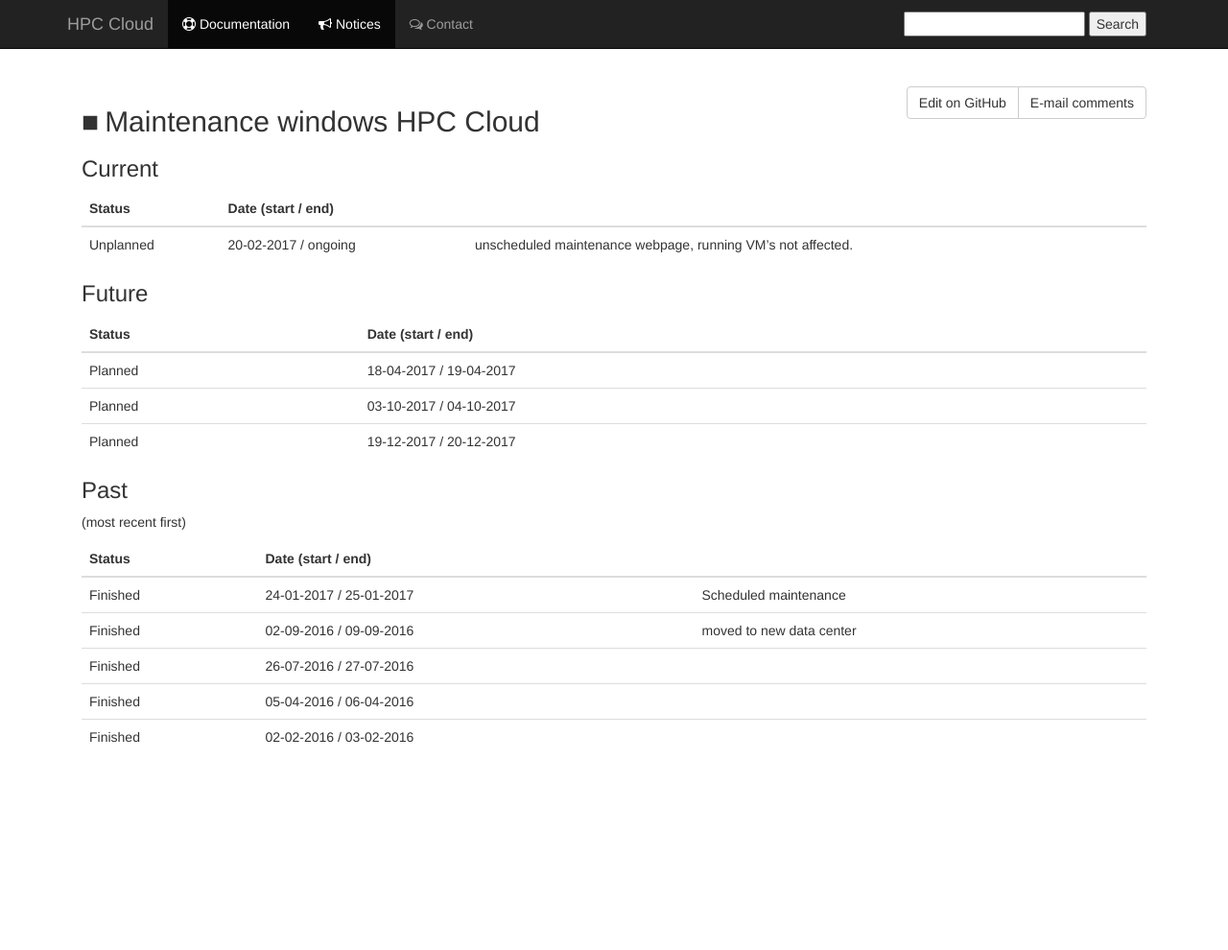
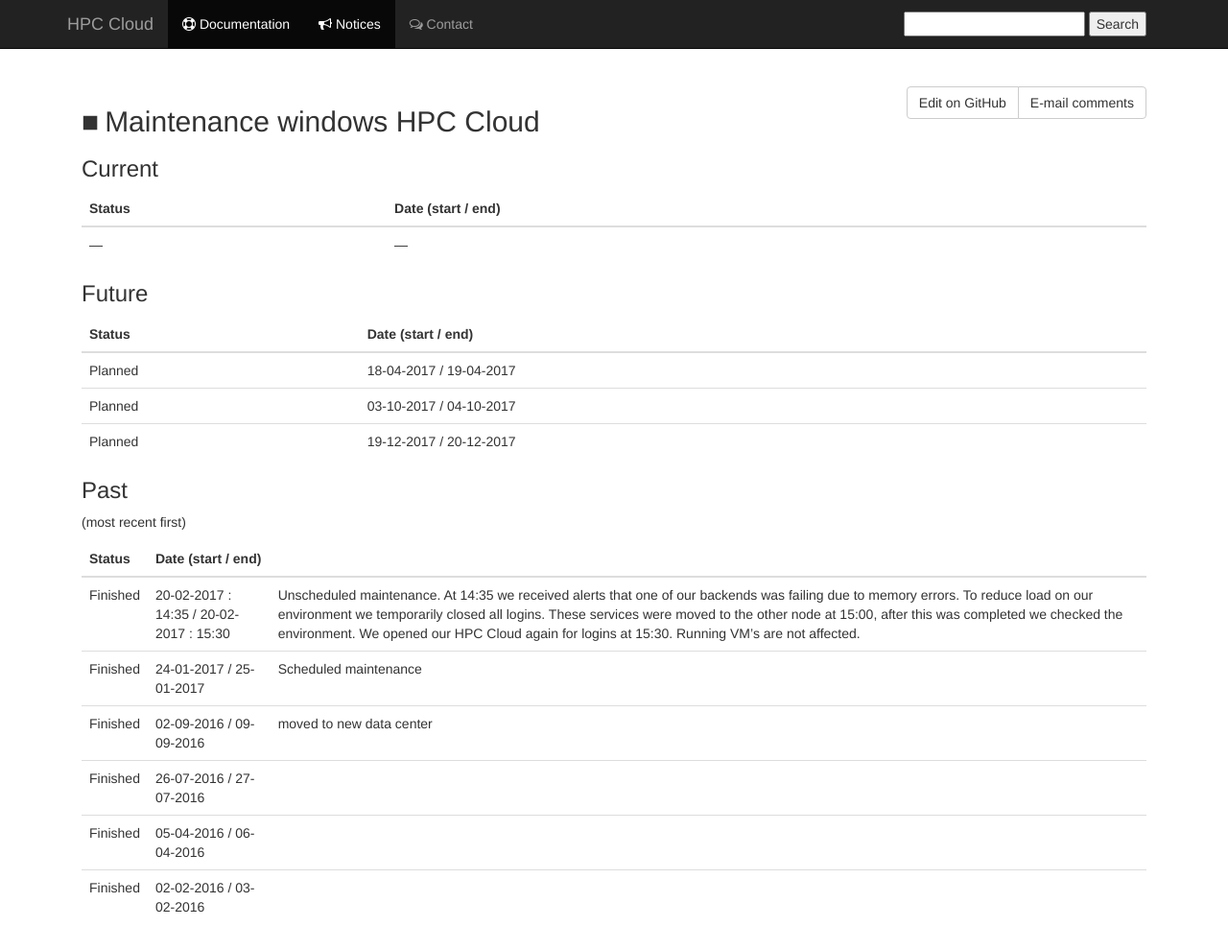
Before and after one commit to sara-nl/clouddocs, a Jekyll site: the page built from maintenance.markdown, in a window 1280 px wide and 1023 px high. Shown: the top 990 px of the window at 96% size. Built offline with Jekyll 4.4.1, drawn with Linux system fonts in a browser that asks for light colours; nearby versions of some CDN libraries; our own code applies the rules of GitHub Pages for plain Markdown files.

Commit message:
Updated with a small post mortem.
Added our unscheduled website downtime to our maintenance page.

```diff
--- a/maintenance.markdown
+++ b/maintenance.markdown
@@ -8,7 +8,7 @@
 
 |   Status    |   Date (start / end)        |   |
 |:------------|:----------------------------|:--|
-|   Unplanned   |   20-02-2017 / ongoing   | unscheduled maintenance webpage, running VM's not affected. |
+|    &mdash;   |   &mdash;   |      |
 {: class="table"}
 
 ### Future
@@ -26,6 +26,7 @@
 
 |   Status    |   Date (start / end)        |   |
 |:------------|:----------------------------|:--|
+|   Finished  |   20-02-2017 : 14:35 / 20-02-2017 : 15:30   | Unscheduled maintenance. At 14:35 we received alerts that one of our backends was failing due to memory errors. To reduce load on our environment we temporarily closed all logins. These services were moved to the other node at 15:00, after this was completed we checked the environment. We opened our HPC Cloud again for logins at 15:30. Running VM's are not affected. |
 |   Finished  |   24-01-2017 / 25-01-2017   | Scheduled maintenance  |
 |   Finished  |   02-09-2016 / 09-09-2016   | moved to new data center |
 |   Finished  |   26-07-2016 / 27-07-2016   |   |
```
